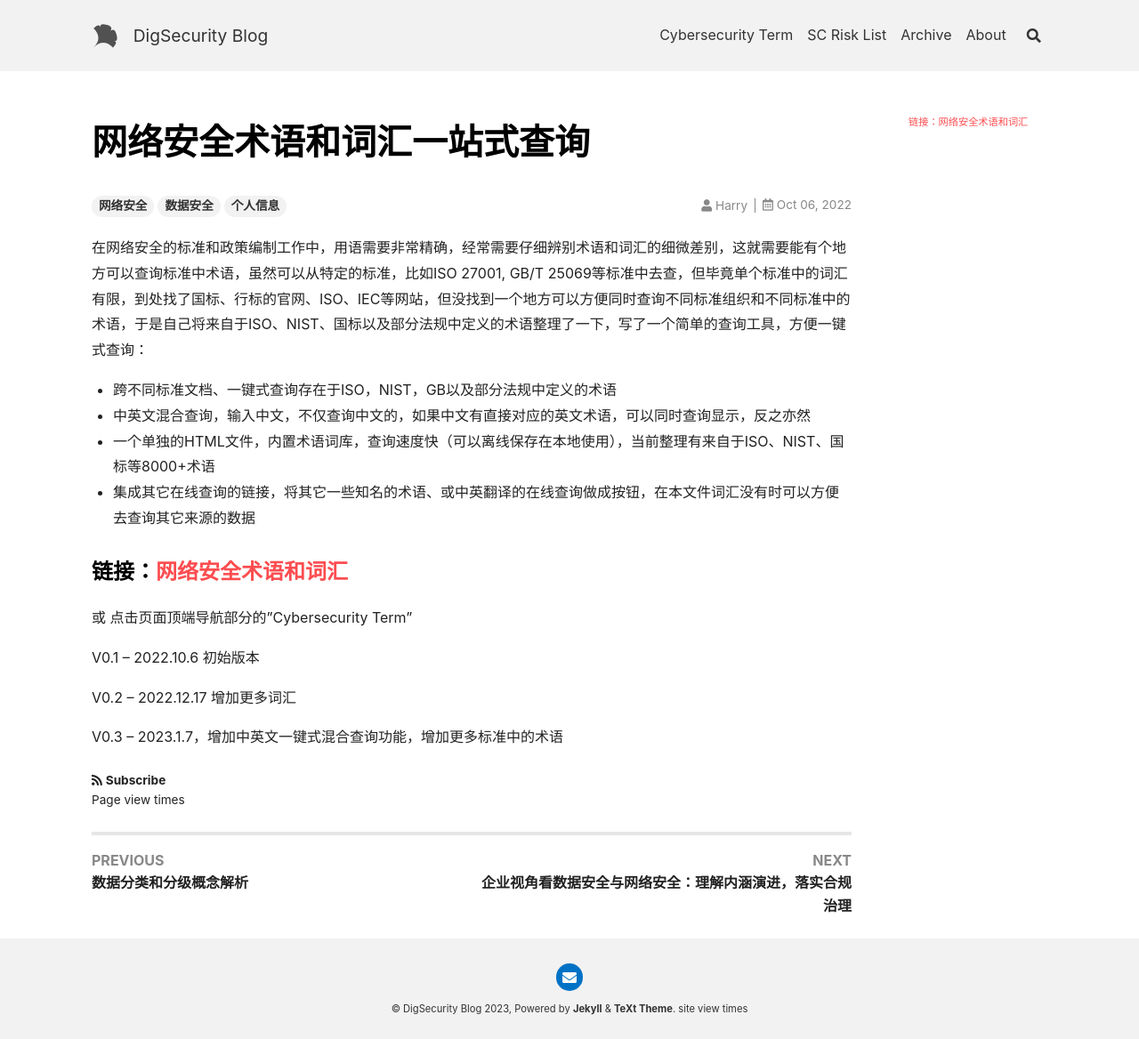
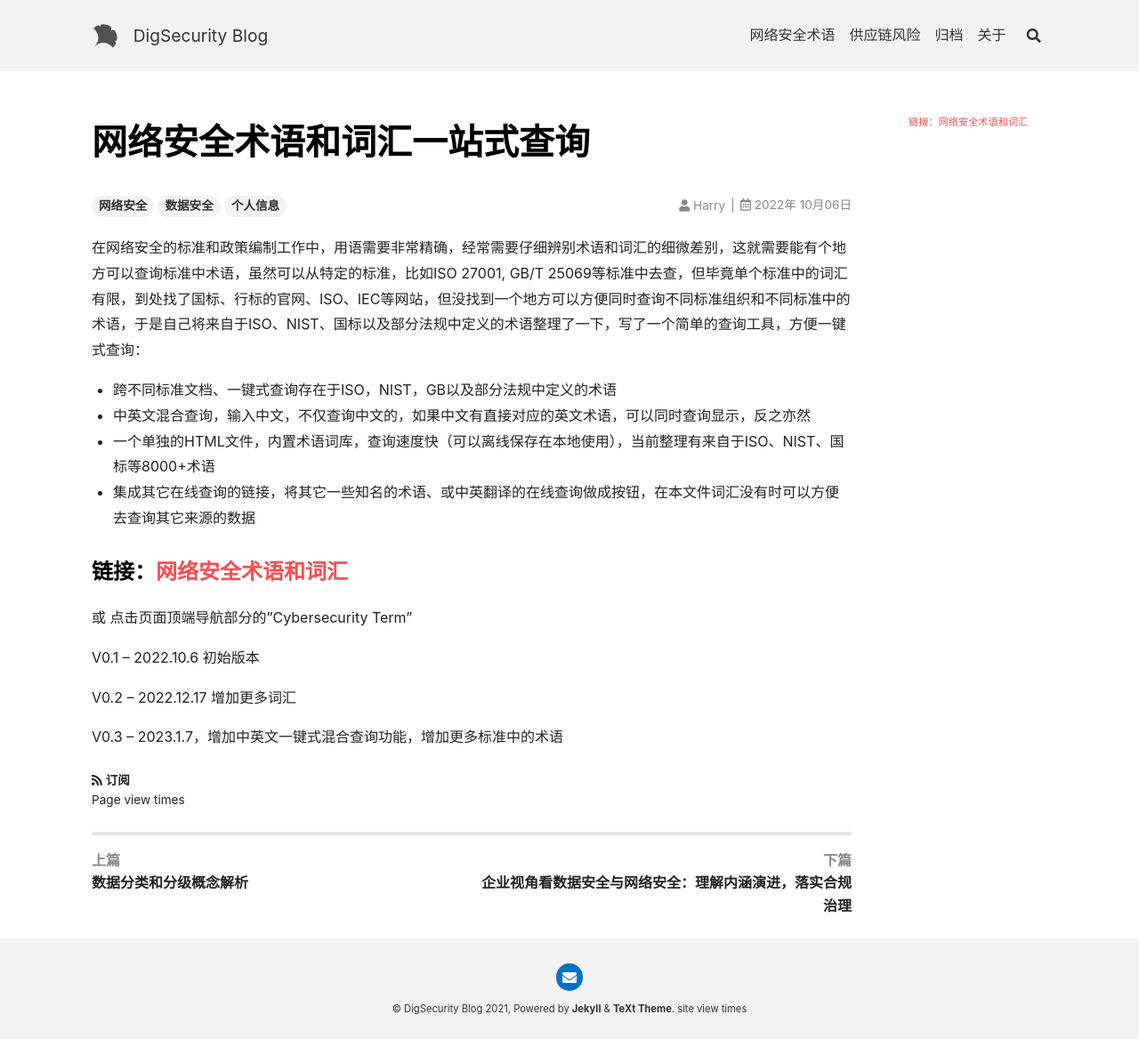
Before and after one commit to DigSecurity/digsecurity.github.io, a Jekyll site: the page built from _posts/2022-10-06-CybersecurityTerm.md, in a window 1280 px wide. Shown: the whole page at 89% size. Built offline with Jekyll 4.4.1, drawn with Linux system fonts in a browser that asks for light colours; nearby versions of some CDN libraries; comment, search, counter and statistics services are not loaded.

Commit message:
change to zh-Hans

```diff
--- a/_config.yml
+++ b/_config.yml
@@ -27,7 +27,7 @@
 
 ## => Language and Timezone
 ##############################
-lang:  # the language of your site, default as "en"，other: ZH_HANS, zh, zh_CN
+lang:  zh-Hans # the language of your site, default as "en"，other: zh-Hans, zh, zh_CN
 timezone: # see https://en.wikipedia.org/wiki/List_of_tz_database_time_zones for the available values
 
 
--- a/_data/navigation.yml
+++ b/_data/navigation.yml
@@ -20,7 +20,7 @@
       en-US   : *EN
       en-CA   : *EN
       en-AU   : *EN
-      zh-Hans : &ZH_HANS  风险
+      zh-Hans : &ZH_HANS  供应链风险
       zh      : *ZH_HANS
       zh-CN   : *ZH_HANS
       zh-SG   : *ZH_HANS
--- a/_posts/2022-10-06-CybersecurityTerm.md
+++ b/_posts/2022-10-06-CybersecurityTerm.md
@@ -6,6 +6,9 @@
 ---
 
 在网络安全的标准和政策编制工作中，用语需要非常精确，经常需要仔细辨别术语和词汇的细微差别，这就需要能有个地方可以查询标准中术语，虽然可以从特定的标准，比如ISO 27001, GB/T 25069等标准中去查，但毕竟单个标准中的词汇有限，到处找了国标、行标的官网、ISO、IEC等网站，但没找到一个地方可以方便同时查询不同标准组织和不同标准中的术语，于是自己将来自于ISO、NIST、国标以及部分法规中定义的术语整理了一下，写了一个简单的查询工具，方便一键式查询：
+
+<!--more-->
+
 - 跨不同标准文档、一键式查询存在于ISO，NIST，GB以及部分法规中定义的术语
 - 中英文混合查询，输入中文，不仅查询中文的，如果中文有直接对应的英文术语，可以同时查询显示，反之亦然
 - 一个单独的HTML文件，内置术语词库，查询速度快（可以离线保存在本地使用），当前整理有来自于ISO、NIST、国标等8000+术语
--- a/_sass/common/_variables.scss
+++ b/_sass/common/_variables.scss
@@ -114,16 +114,28 @@
 $button-height-xs:        1.2rem;
 
 $button: (
-  padding-y-xl:           ($button-height-xl - map-get($base, font-size-xl)) / 2,
-  padding-x-xl:           $button-height-xl / 3,
-  padding-y-lg:           ($button-height-lg - map-get($base, font-size-lg)) / 2,
-  padding-x-lg:           $button-height-lg / 3,
-  padding-y:              ($button-height - map-get($base, font-size)) / 2,
-  padding-x:              $button-height / 3,
-  padding-y-sm:           ($button-height-sm - map-get($base, font-size-sm)) / 2,
-  padding-x-sm:           $button-height-sm / 3,
-  padding-y-xs:           ($button-height-xs - map-get($base, font-size-xs)) / 2,
-  padding-x-xs:           $button-height-xs / 3,
+  // padding-y-xl:           ($button-height-xl - map-get($base, font-size-xl)) / 2,
+  // padding-x-xl:           $button-height-xl / 3,
+  // padding-y-lg:           ($button-height-lg - map-get($base, font-size-lg)) / 2,
+  // padding-x-lg:           $button-height-lg / 3,
+  // padding-y:              ($button-height - map-get($base, font-size)) / 2,
+  // padding-x:              $button-height / 3,
+  // padding-y-sm:           ($button-height-sm - map-get($base, font-size-sm)) / 2,
+  // padding-x-sm:           $button-height-sm / 3,
+  // padding-y-xs:           ($button-height-xs - map-get($base, font-size-xs)) / 2,
+  // padding-x-xs:           $button-height-xs / 3,
+//消除命令行告警
+  padding-y-xl:           calc(($button-height-xl - map-get($base, font-size-xl)) / 2),
+  padding-x-xl:           calc($button-height-xl / 3),
+  padding-y-lg:           calc(($button-height-lg - map-get($base, font-size-lg)) / 2),
+  padding-x-lg:           calc($button-height-lg / 3),
+  padding-y:              calc(($button-height - map-get($base, font-size)) / 2),
+  padding-x:              calc($button-height / 3),
+  padding-y-sm:           calc(($button-height-sm - map-get($base, font-size-sm)) / 2),
+  padding-x-sm:           calc($button-height-sm / 3),
+  padding-y-xs:           calc(($button-height-xs - map-get($base, font-size-xs)) / 2),
+  padding-x-xs:           calc($button-height-xs / 3),
+
 
   pill-radius:            6rem,
 
```
